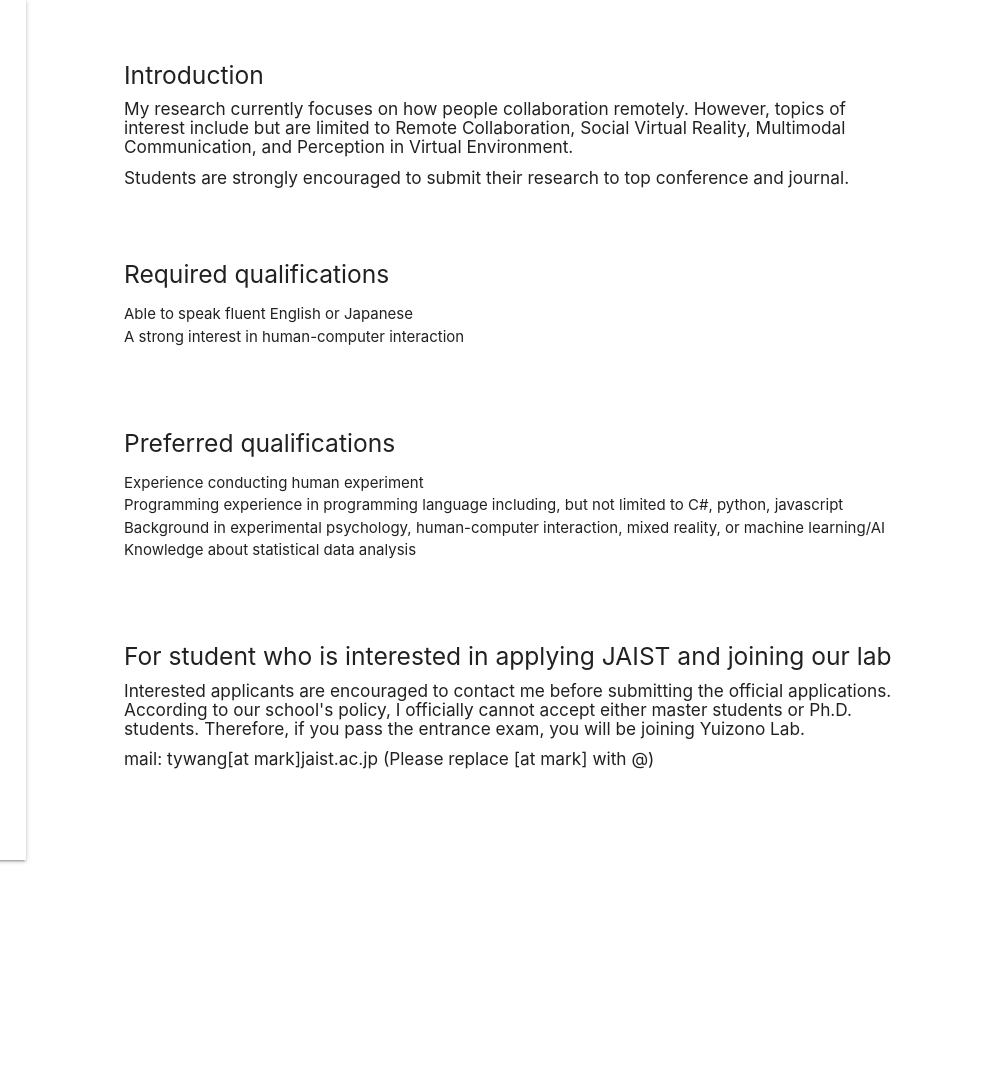
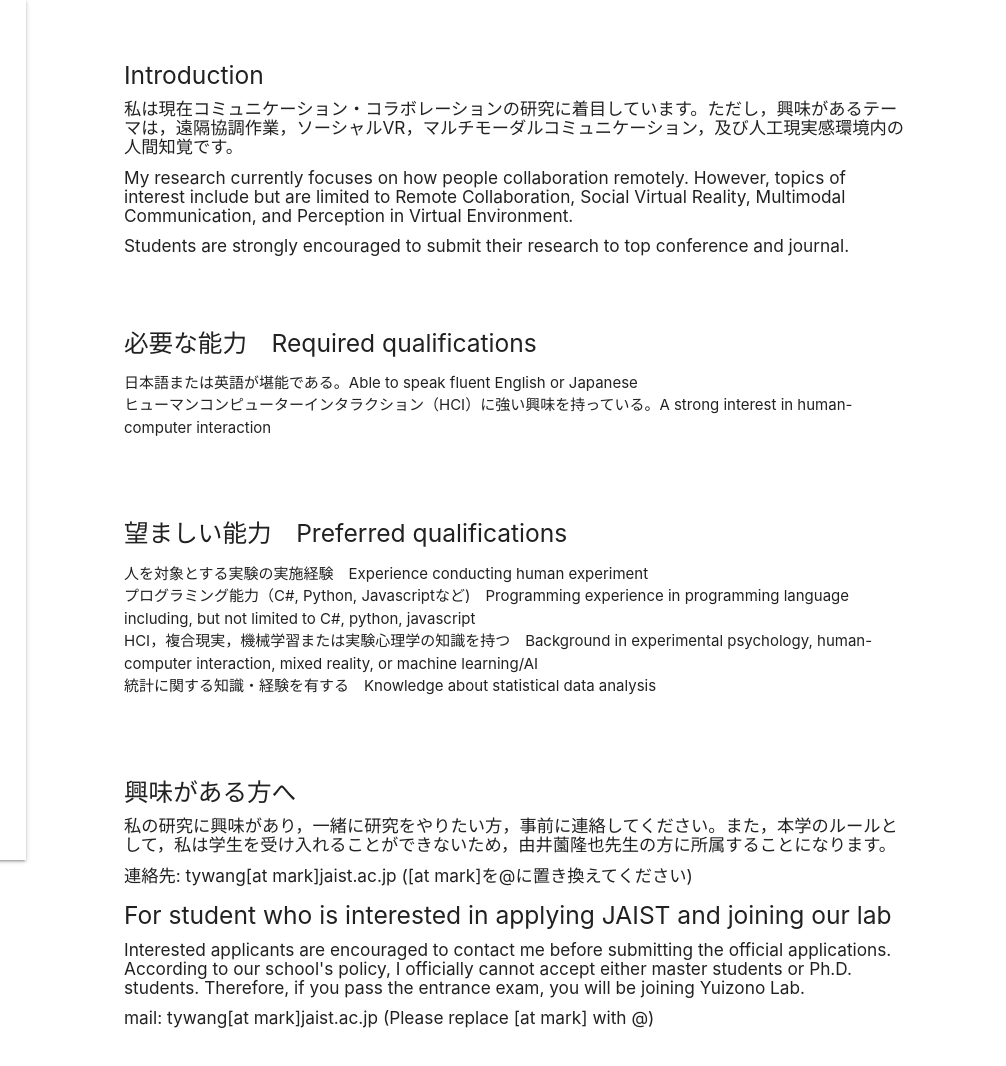
Before and after one commit to st900278/Tzu-Yang-Wang, a website: page applicant.html in a window 1280 px wide. Shown: the full height of the page, 274-1280 px from the left. Before the commit the page ends 811 px from the top, so only its background shows below. Drawn offline with nearby package versions, Linux system fonts and the light colour scheme.

Commit message:
update applicant

```diff
--- a/applicant.html
+++ b/applicant.html
@@ -52,33 +52,38 @@
 	<main>
 		<div class="row block-container">
 			<h5>Introduction</h5>
+			<h6>私は現在コミュニケーション・コラボレーションの研究に着目しています。ただし，興味があるテーマは，遠隔協調作業，ソーシャルVR，マルチモーダルコミュニケーション，及び人工現実感環境内の人間知覚です。</h6>
+
 			<h6>My research currently focuses on how people collaboration remotely. However, topics of interest include but are limited to Remote Collaboration, Social Virtual Reality, Multimodal Communication, and Perception in Virtual Environment.</h6>
 			<h6>Students are strongly encouraged to submit their research to top conference and journal.</h6>
 
 		</div>
 		<div class="row block-container">
-			<h5>Required qualifications</h5>
+			<h5>必要な能力　Required qualifications</h5>
 			<ul>
-				<li>Able to speak fluent English or Japanese</li>
-				<li>A strong interest in human-computer interaction</li>
+				<li>日本語または英語が堪能である。Able to speak fluent English or Japanese</li>
+				<li>ヒューマンコンピューターインタラクション（HCI）に強い興味を持っている。A strong interest in human-computer interaction</li>
 			</ul>
 		</div>
 		<div class="row block-container">
-			<h5>Preferred qualifications</h5>
+			<h5>望ましい能力　Preferred qualifications</h5>
 			<ul>
-				<li>Experience conducting human experiment</li>
-				<li>Programming experience in programming language including, but not limited to C#, python, javascript</li>
-				<li>Background in experimental psychology, human-computer interaction, mixed reality, or machine learning/AI</li>
-				<li>Knowledge about statistical data analysis</li>
+				<li>人を対象とする実験の実施経験　Experience conducting human experiment</li>
+				<li>プログラミング能力（C#, Python, Javascriptなど)　Programming experience in programming language including, but not limited to C#, python, javascript</li>
+				<li>HCI，複合現実，機械学習または実験心理学の知識を持つ　Background in experimental psychology, human-computer interaction, mixed reality, or machine learning/AI</li>
+				<li>統計に関する知識・経験を有する　Knowledge about statistical data analysis</li>
 			</ul>
 		</div>
 		<div class="row block-container">
+			<h5>興味がある方へ</h5>
+			<h6>
+				私の研究に興味があり，一緒に研究をやりたい方，事前に連絡してください。また，本学のルールとして，私は学生を受け入れることができないため，由井薗隆也先生の方に所属することになります。
+			</h6>
+			<h6>連絡先: tywang[at mark]jaist.ac.jp ([at mark]を@に置き換えてください)</h6>
 			<h5>For student who is interested in applying JAIST and joining our lab</h5>
 			<h6>
 				Interested applicants are encouraged to contact me before submitting the official applications.
-
 				According to our school's policy, I officially cannot accept either master students or Ph.D. students. Therefore, if you pass the entrance exam, you will be joining Yuizono Lab.
-
 			</h6>
 			<h6>mail: tywang[at mark]jaist.ac.jp (Please replace [at mark] with @)</h6>
 		</div>
```
Also changed, not shown: project.html (+2 -0 lines).
